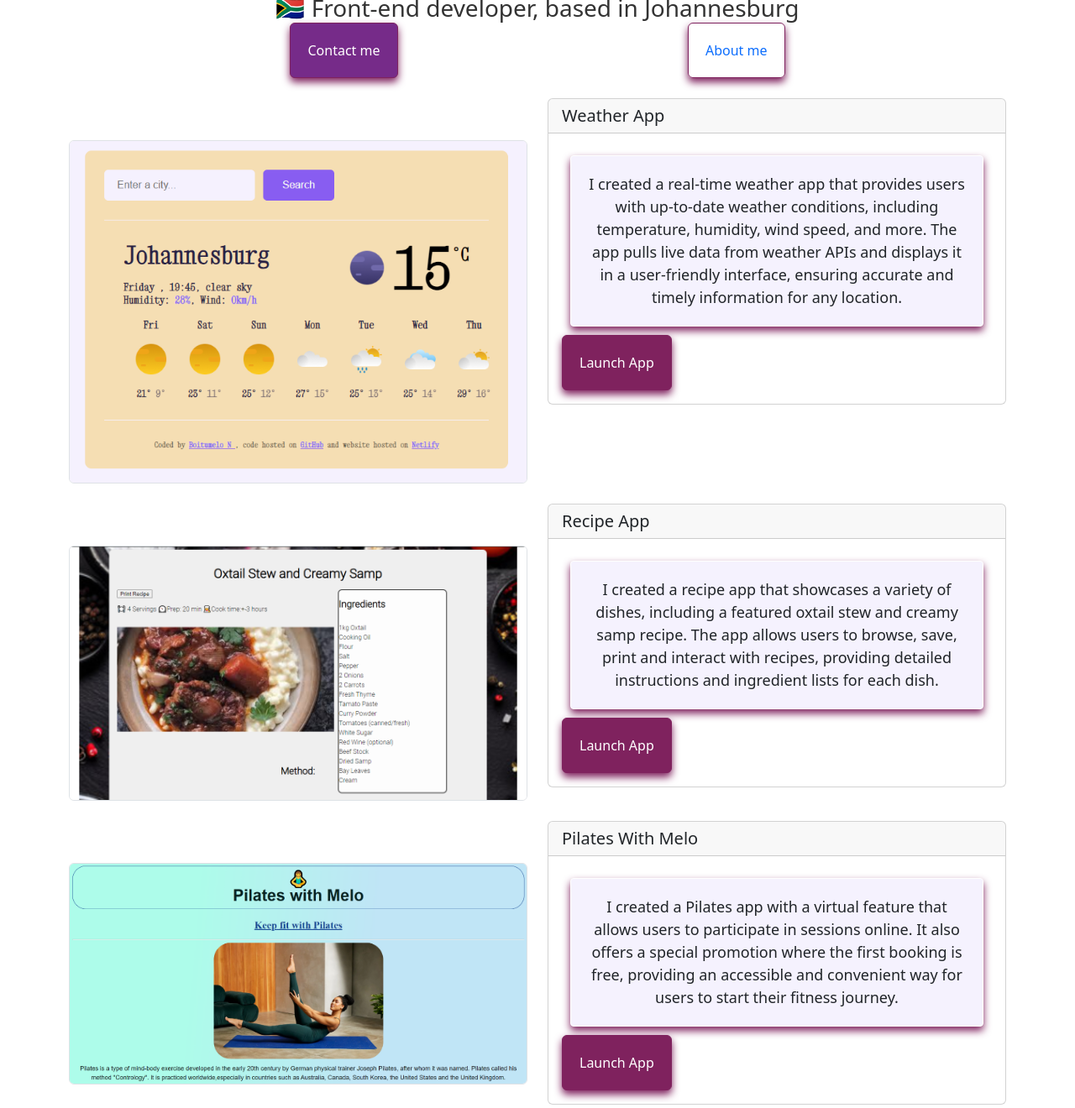
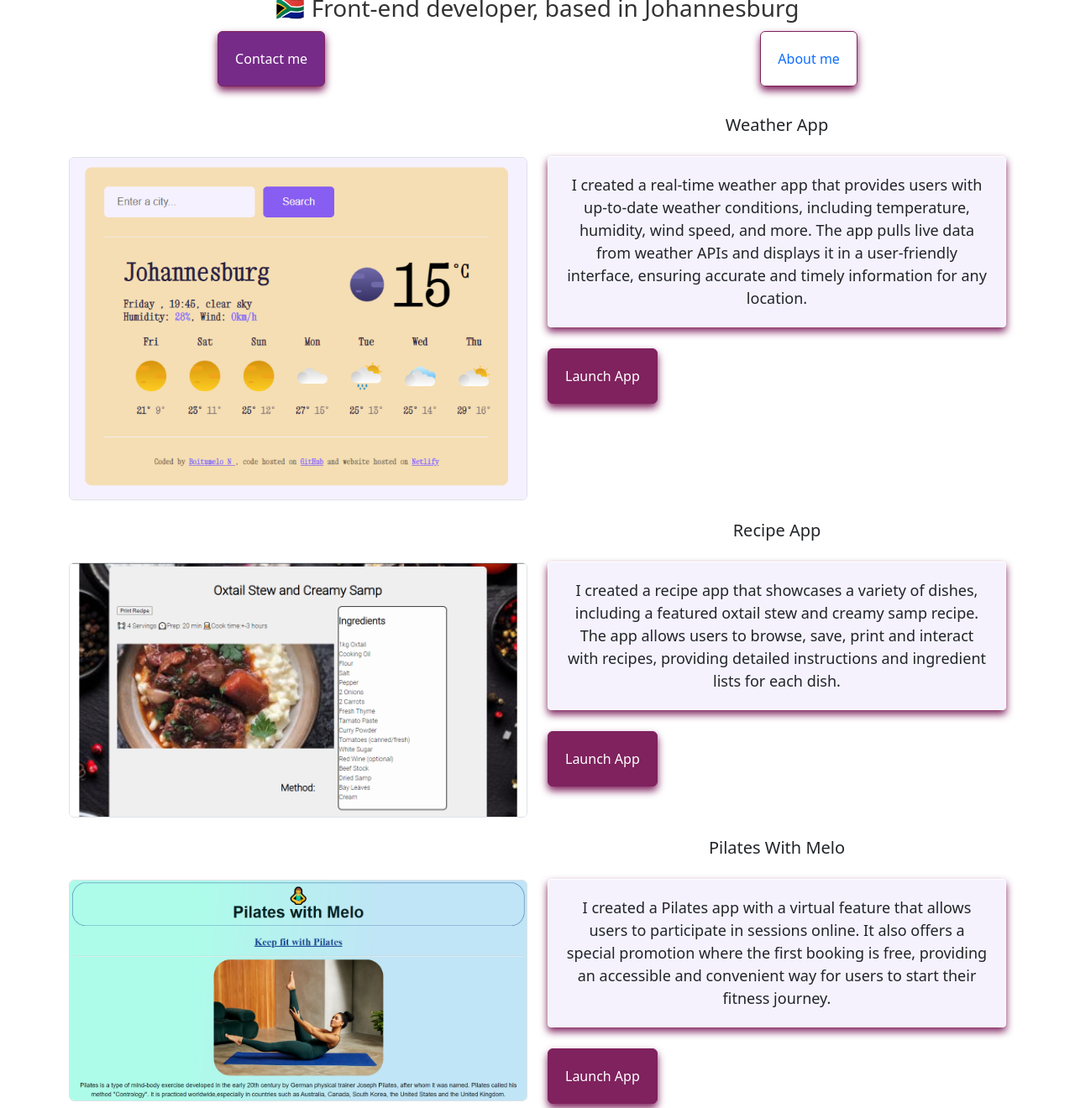
Before and after one commit to Boitumelo-N/Advanced-Tools-Homework, a plain HTML site: page index.html in a window 1280 px wide. Shown: the part 183-1503 px from the top of the page at 84% size. Drawn offline with nearby package versions, Linux system fonts and the light colour scheme.

Commit message:
made updates on index.html, about.html and css

```diff
--- a/index.html
+++ b/index.html
@@ -45,12 +45,10 @@
     <div class="container">
       <div class="row">
         <div class="col-sm-6">
-          <img src="images/Weather App.png" class="img-fluid rounded border" />
+          <img src="images/Weather App.png" alt="realtime-weather-app" class="img-fluid rounded border" />
         </div>
         <div class="col-sm-6">
-          <div class="card">
           <h5 class="card-header">Weather App</h5>
-            <div class="card-body">
            <p class="card-text">
                 I created a real-time weather app that provides users with
                 up-to-date weather conditions, including temperature, humidity,
@@ -62,17 +60,13 @@
                 >Launch App</a>
         </div>
         </div>
-          </div>
-        </div>
         <br />
         <div class="row">
           <div class="col-sm-6">
             <img src="images/Recipe App.png" class="img-fluid rounded border" />
           </div>
           <div class="col-sm-6">
-              <div class="card">
             <h5 class="card-header">Recipe App</h5>
-                <div class="card-body">
                 <p class="card-text">
                     I created a recipe app that showcases a variety of dishes, including a featured oxtail stew and  creamy samp recipe. The app allows users to browse, save, print and interact with recipes, providing detailed instructions and ingredient lists for each dish.
                   </p>
@@ -81,17 +75,13 @@
                   >
         </div>
         </div>
-          </div>
-        </div>
         <br />
               <div class="row">
                 <div class="col-sm-6">
                   <img src="images/Pilates App.png" class="img-fluid rounded border" />
               </div>
               <div class="col-sm-6">
-                <div class="card">
                 <h5 class="card-header">Pilates With Melo</h5>
-                  <div class="card-body">
                 <p class="card-text">
                       I created a Pilates app with a virtual feature that allows users to participate in sessions online. It also offers a special promotion where the first booking is free, providing an accessible and convenient way for users to start their fitness journey.
                     </p>
@@ -100,7 +90,6 @@
                     >
         </div>
     </div>
-    </div>
     <footer>
       Coded by <a href="https://github.com/Boitumelo-N"> Boitumelo-N </a>
     </footer>
--- a/style.css
+++ b/style.css
@@ -14,7 +14,8 @@ h2 {
 
 h1,
 h2,
-h3 {
+h3,
+h5 {
   text-align: center;
   margin: 0;
 }
@@ -30,6 +31,7 @@ h3 {
   padding: 20px;
   box-shadow: var(--box-shadow);
   border-radius: 6px;
+  margin: 10px auto;
 }
 
 .navigation-links {
@@ -67,6 +69,7 @@ h3 {
   text-align: center;
   margin: 10px;
   box-shadow: var(--box-shadow);
+  margin: 25px auto;
 }
 
 .email-link {
```
Also changed, not shown: about.html (+2 -1 lines). Lines whose indentation alone changed are shown as unchanged.
